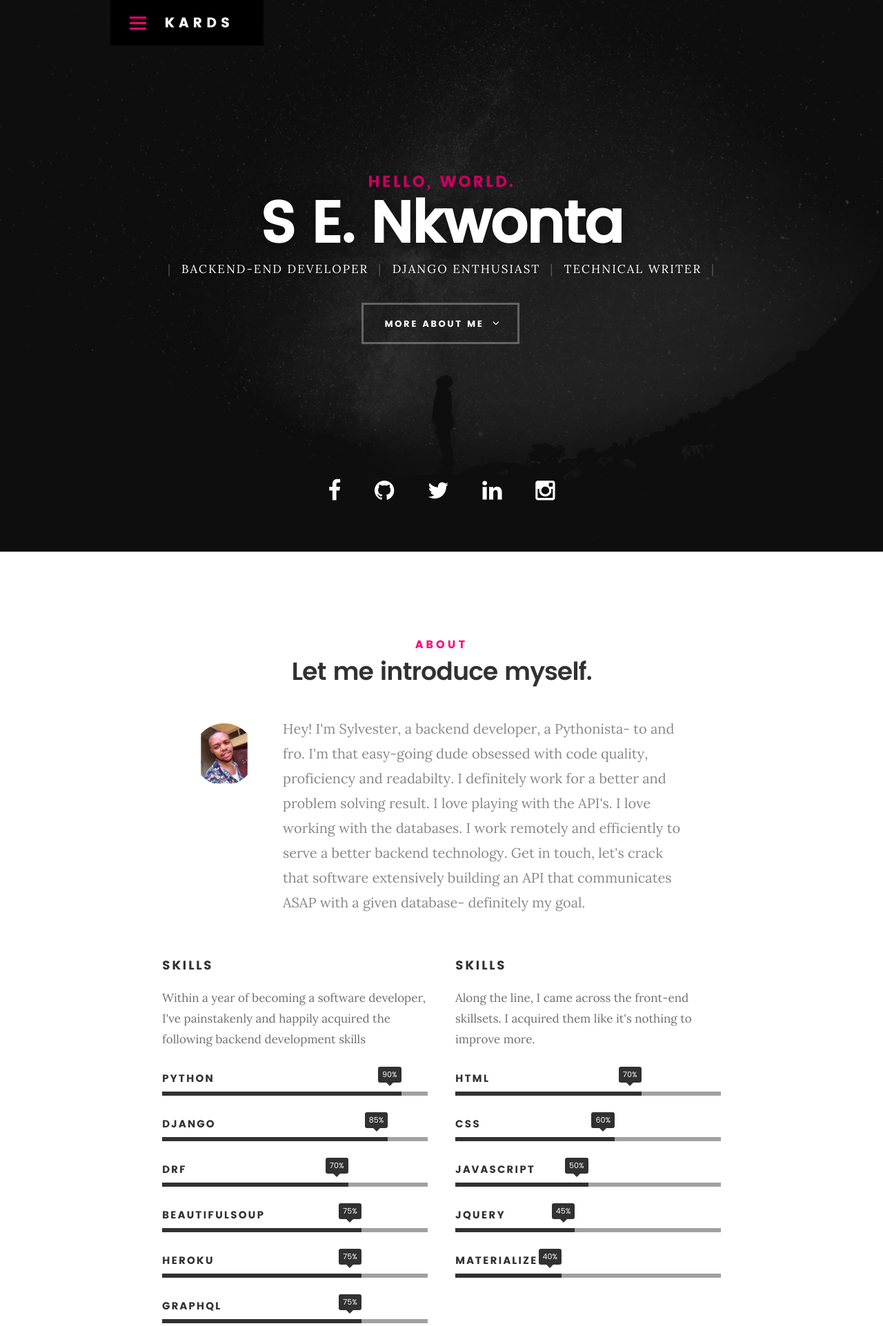
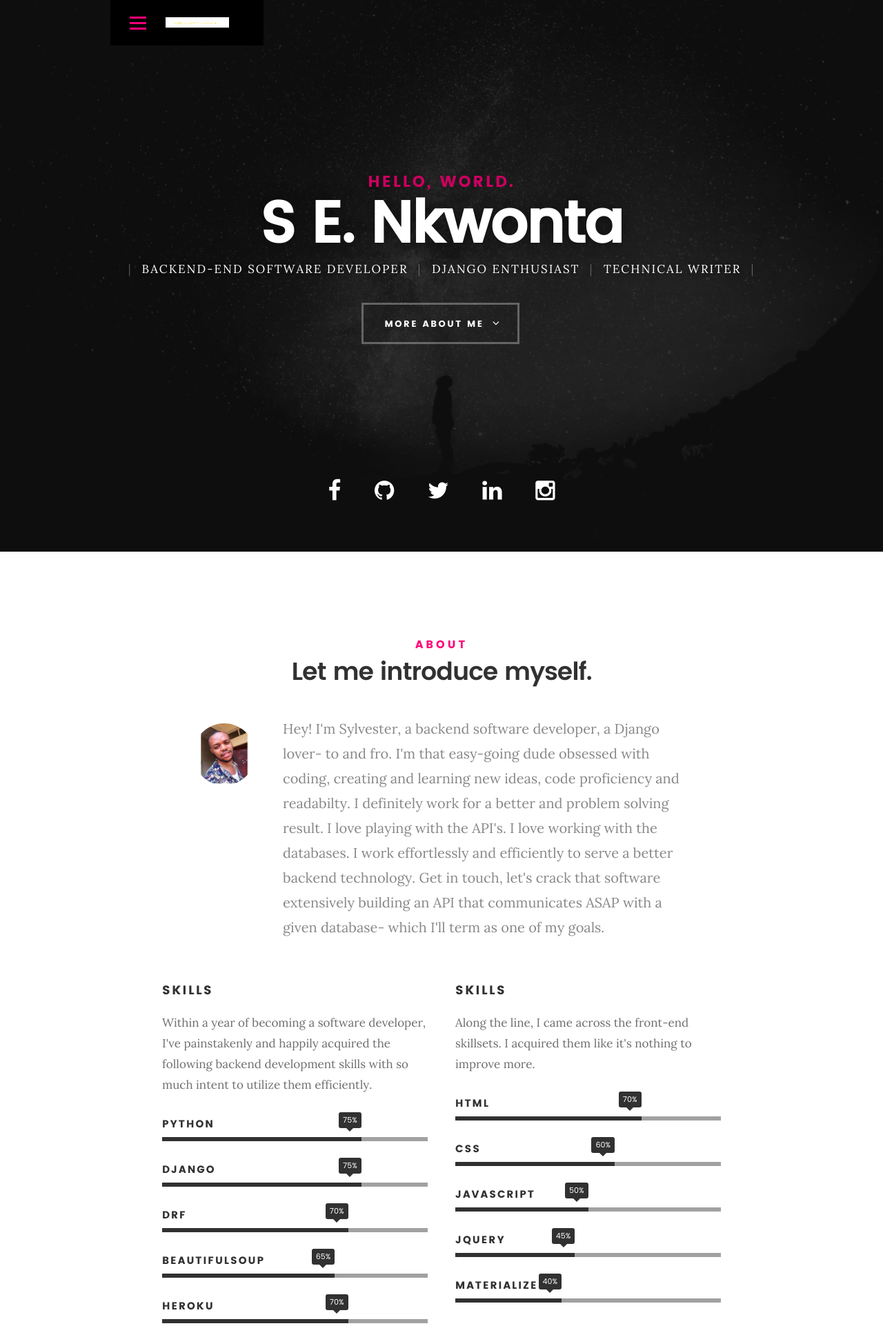
Before and after one commit to sylucck/resume, a Django app: page / in a window 1280 px wide. Shown: the top 1923 px of the page at 69% size. Run offline with Django 3.2, Linux system fonts and the light colour scheme; some web fonts are replaced.

Commit message:
more commit

```diff
--- a/resume_app/templates/index.html
+++ b/resume_app/templates/index.html
@@ -78,7 +78,7 @@
 	   			<h1>S E. Nkwonta</h1>
 
 	   			<p class="intro-position">
-	   				<span>Backend-end Developer</span>
+	   				<span>Backend-end Software Developer</span>
 	   				<span>Django Enthusiast</span>
 					<span>Technical Writer</span>
 	   			</p>
@@ -115,7 +115,7 @@
 
    				<img src="{% static 'images/sylucck.jpg' %}" alt="Profile Picture">
 
-   				<p class="lead">Hey! I'm Sylvester, a backend developer, a Pythonista- to and fro. I'm that easy-going dude obsessed with code quality, proficiency and readabilty. I definitely work for a better and problem solving result. I love playing with the API's. I love working with the databases. I work remotely and efficiently to serve a better backend technology. Get in touch, let's crack that software extensively building an API that communicates ASAP with a given database- definitely my goal.</p>
+   				<p class="lead">Hey! I'm Sylvester, a backend software developer, a Django lover- to and fro. I'm that easy-going dude obsessed with coding, creating and learning new ideas, code proficiency and readabilty. I definitely work for a better and problem solving result. I love playing with the API's. I love working with the databases. I work effortlessly and efficiently to serve a better backend technology. Get in touch, let's crack that software extensively building an API that communicates ASAP with a given database- which I'll term as one of my goals.</p>
    			</div>
 
    		</div>
@@ -127,15 +127,15 @@
 			<div class="col-six tab-full">
 
 				<h3>Skills</h3>
-				<p>Within a year of becoming a software developer, I've painstakenly and happily acquired the following backend development skills</p>
+				<p>Within a year of becoming a software developer, I've painstakenly and happily acquired the following backend development skills with so much intent to utilize them efficiently.</p>
 
 				 <ul class="skill-bars">
 					<li>
-						<div class="progress percent90"><span>90%</span></div>
+						<div class="progress percent75"><span>75%</span></div>
 						<strong>Python</strong>
 					</li>
 					<li>
-						<div class="progress percent85"><span>85%</span></div>
+						<div class="progress percent75"><span>75%</span></div>
 						<strong>Django</strong>
 					</li>
 					<li>
@@ -144,18 +144,23 @@
 					</li>
 					<li>
 
-						<div class="progress percent75"><span>75%</span></div>
+						<div class="progress percent65"><span>65%</span></div>
 						<strong>BeautifulSoup</strong>
 					</li>
 					<li>
 
-						<div class="progress percent75"><span>75%</span></div>
+						<div class="progress percent70"><span>70%</span></div>
 						<strong>Heroku</strong>
 					</li>
 					<li>
 
-						<div class="progress percent75"><span>75%</span></div>
+						<div class="progress percent70"><span>70%</span></div>
 						<strong>GraphQL</strong>
+					</li>
+					<li>
+
+						<div class="progress percent70"><span>70%</span></div>
+						<strong>Cloudinary</strong>
 					</li>
 
 				 </ul> <!-- /skill-bars -->
@@ -219,7 +224,7 @@
    			<h5>Resume</h5>
    			<h1>More of my credentials.</h1>
 
-   			<p class="lead">SQL is that skill I encountered and quite familiar with. I can access and manipulate through PostgreSQL database or any given database with django queryset. I would go on to create columns, delete or update them.</p>
+   			<p class="lead">Django queryset is that skill I encountered and quite familiar with. I can access and manipulate through PostgreSQL database or any given database with django.</p>
 
    		</div>
    	</div> <!-- /section-intro-->
@@ -275,7 +280,8 @@
 						<li><p>Integrating GraphQL to an already Django ORM thereby creating GraphQL API with a schema that describes how the client can access the endpoint.</p></li>
 						<li><p>Creating a full database with PostgreSQL</p></li>
 						<li><p>Using <code>requests</code> library to request for a random API endpoint to build another API endpoint</p></li>
-						<li><p>Using JavaScript to create <code>addeventhandlers</code> that masterminded the development of an e-commerce app</p></li>
+						<li><p>Using JavaScript to create <code>addeventhandlers, fetch calls</code> that masterminded the development of an e-commerce app</p></li>
+						<li><p>Using a third party service- Cloudinary, to override Heroku ephemeral file structure when serving media files</p></li>
 						</ul>
 	   				</div>
 
@@ -338,9 +344,9 @@
 	                  <a href="#modal-01" class="overlay">
 	                     <div class="folio-item-table">
 	                     	<div class="folio-item-cell">
-		     					       <h3 class="folio-title">Liberty</h3>
+		     					       <h3 class="folio-title">Blog Website</h3>
 		     					    	 <span class="folio-types">
-		     					       	  Graphic Design
+		     					       	  Web development
 		     					       </span>
 		     					   </div>
 	                     </div>
@@ -354,9 +360,9 @@
 	               	<a href="#modal-02" class="overlay">
 	                     <div class="folio-item-table">
 	                     	<div class="folio-item-cell">
-	                     		<h3 class="folio-title">Shutterbug</h3>
+	                     		<h3 class="folio-title">IMDB Movies</h3>
 		     					    	<span class="folio-types">
-		     					       	  Web Design
+		     					       	  Web Scrapping
 		     					      </span>
 
 								 </span>
@@ -372,9 +378,9 @@
 	                  <a href="#modal-03" class="overlay">
 	                     <div class="folio-item-table">
 	                     	<div class="folio-item-cell">
-	                     		<h3 class="folio-title">Clouds</h3>
+	                     		<h3 class="folio-title">E-commerce website</h3>
 		     					    	<span class="folio-types">
-		     					       	  Web Design
+		     					       	  Web Development
 		     					      </span>
 		     					   </div>
 	                     </div>
@@ -388,9 +394,9 @@
 	                  <a href="#modal-04" class="overlay">
 	                     <div class="folio-item-table">
 	                     	<div class="folio-item-cell">
-	                     		<h3 class="folio-title">Beetle</h3>
+	                     		<h3 class="folio-title">Url Shortner</h3>
 		     					    	<span class="folio-types">
-		     					       	  Branding
+		     					       	  Web Development
 		     					      </span>
 		     					   </div>
 	                     </div>
@@ -404,7 +410,7 @@
 	                  <a href="#modal-05" class="overlay">
 	                     <div class="folio-item-table">
 	                     	<div class="folio-item-cell">
-	                     		<h3 class="folio-title">Lighthouse</h3>
+	                     		<h3 class="folio-title">Online Barbers</h3>
 		     					    	<span class="folio-types">
 		     					       	  Web Development
 		     					      </span>
@@ -420,9 +426,9 @@
 	                  <a href="#modal-06" class="overlay">
 	                     <div class="folio-item-table">
 	                     	<div class="folio-item-cell">
-	                     		<h3 class="folio-title">Salad</h3>
+	                     		<h3 class="folio-title">Cookies</h3>
 		     					    	<span class="folio-types">
-		     					       	  Branding
+		     					       	  API building
 		     					      </span>
 		     					   </div>
 	                     </div>
@@ -440,7 +446,7 @@
 				     	</div>
 
 					   <div class="description-box">
-					      <h4>Liberty</h4>
+					      <h4>Blog Website</h4>
 					      <p>Proin gravida nibh vel velit auctor aliquet. Aenean sollicitudin, lorem quis bibendum auctor, nisi elit consequat ipsum, nec sagittis sem nibh id elit.</p>
 
 					      <div class="categories">Web Development</div>
@@ -460,10 +466,10 @@
 				     	</div>
 
 					   <div class="description-box">
-					      <h2>Shutterbug</h2>
+					      <h2>IMDB Movies</h2>
 					      <strong>Proin gravida nibh vel velit auctor aliquet. Aenean sollicitudin, lorem quis bibendum auctor, nisi elit consequat ipsum, nec sagittis sem nibh id elit.</strong>
 
-					      <div class="categories">Web Design</div>
+					      <div class="categories">Web Scrapping</div>
 					   </div>
 
 			         <div class="link-box">
@@ -481,10 +487,10 @@
 				     	</div>
 
 					   <div class="description-box">
-					      <h4>Clouds</h4>
+					      <h4>Ecommerce website</h4>
 					      <p>Proin gravida nibh vel velit auctor aliquet. Aenean sollicitudin, lorem quis bibendum auctor, nisi elit consequat ipsum, nec sagittis sem nibh id elit.</p>
 
-					      <div class="categories">Web Design</div>
+					      <div class="categories">Web Development</div>
 					   </div>
 
 			         <div class="link-box">
@@ -501,7 +507,7 @@
 				     	</div>
 
 					   <div class="description-box">
-					      <h4>Beetle</h4>
+					      <h4>Url Shortner</h4>
 					      <p>Proin gravida nibh vel velit auctor aliquet. Aenean sollicitudin, lorem quis bibendum auctor, nisi elit consequat ipsum, nec sagittis sem nibh id elit.</p>
 
 					      <div class="categories">Branding</div>
@@ -521,7 +527,7 @@
 				     	</div>
 
 					   <div class="description-box">
-					      <h4>Lighthouse</h4>
+					      <h4>Online Barbers</h4>
 					      <p>Proin gravida nibh vel velit auctor aliquet. Aenean sollicitudin, lorem quis bibendum auctor, nisi elit consequat ipsum, nec sagittis sem nibh id elit.</p>
 
 					      <div class="categories">Web Development</div>
@@ -541,7 +547,7 @@
 				     	</div>
 
 					   <div class="description-box">
-					      <h4>Salad</h4>
+					      <h4>Cookies</h4>
 					      <p>Proin gravida nibh vel velit auctor aliquet. Aenean sollicitudin, lorem quis bibendum auctor, nisi elit consequat ipsum, nec sagittis sem nibh id elit.</p>
 
 					      <div class="categories">Branding</div>
@@ -575,16 +581,14 @@
 
    		<div class="col-twelve section-ads">
 
-	     		<h2 class="h01"><a href="http://www.dreamhost.com/r.cgi?287326|STYLESHOUT">Styleshout Recommends Dreamhost.</a></h2>
+	     		<h2>Hello, take a break and read this!</h2>
 
 		      <p class="lead">
-		      Looking for an awesome and reliable webhosting? Try <a href="http://www.dreamhost.com/r.cgi?287326|STYLESHOUT"><span>DreamHost</span></a>.
-				Get <span>$50 off</span> when you sign up with the promocode <span>styleshout</span>.
-				<!-- Simply type	the promocode in the box labeled “Promo Code” when placing your order. -->
+		      In my first stage on this journey, there were situations that got my github repositories bit messy, I learnt from it and did better. You should read it....
 				</p>
 
 				<div class="action">
-			      <a class="button button-primary large" href="http://www.dreamhost.com/r.cgi?287326|STYLESHOUT">Sign Up Now</a>
+			      <a class="button button-primary large" href="http://myb1og.herokuapp.com/ignoring-project-tutorials">Read Up</a>
 		      </div>
 
    		</div>
@@ -653,57 +657,14 @@
 
 	            	<h3>Technical Writer</h3>
 
-		            <p class="desc">I know my capability. I know I can deliver top notch content based on a given area- Technology and otherwise.
+		            <p class="desc">I know my onions. I know I can deliver top notch content based on a given area- Technology and otherwise.
 	        			</p>
 
 	            </div>
 
 			   </div> <!-- /service -->
 
-				<div class="service">
 
-					<span class="icon"><i class="icon-toggles"></i></span>
-
-	            <div class="service-content">
-
-	            	<h3>UI/UX Design</h3>
-
-		            <p class="desc">Sed ut perspiciatis unde omnis iste natus error sit voluptatem accusantium doloremque laudantium, totam rem aperiam, eaque ipsa quae ab illo inventore veritatis et quasi architecto beatae vitae dicta sunt explicabo. Nemo enim ipsam voluptatem quia voluptas sit aspernatur aut odit aut fugit.
-	         		</p>
-
-	            </div>
-
-				</div> <!-- /service -->
-
-			   <div class="service">
-
-			   	<span class="icon"><i class="icon-image"></i></span>
-
-	            <div class="service-content">
-
-	            	<h3>Graphics Design</h3>
-
-		            <p class="desc">Sed ut perspiciatis unde omnis iste natus error sit voluptatem accusantium doloremque laudantium, totam rem aperiam, eaque ipsa quae ab illo inventore veritatis et quasi architecto beatae vitae dicta sunt explicabo. Nemo enim ipsam voluptatem quia voluptas sit aspernatur aut odit aut fugit.
-	        			</p>
-
-	            </div>
-
-			   </div> <!-- /service -->
-
-			   <div class="service">
-
-			   	<span class="icon"><i class="icon-chat"></i></span>
-
-	            <div class="service-content">
-
-	            	 <h3>Consultancy</h3>
-
-		            <p class="desc">Sed ut perspiciatis unde omnis iste natus error sit voluptatem accusantium doloremque laudantium, totam rem aperiam, eaque ipsa quae ab illo inventore veritatis et quasi architecto beatae vitae dicta sunt explicabo. Nemo enim ipsam voluptatem quia voluptas sit aspernatur aut odit aut fugit.
-	        			</p>
-
-	            </div>
-
-			   </div> <!-- /service -->
 
 	      </div> <!-- /services-list -->
 
@@ -714,117 +675,6 @@
 
 	<!-- stats Section
    ================================================== -->
-	<section id="stats" class="count-up">
-		<h1 class="">Hobbies</h1>
-		<br>
-
-		<div class="row">
-			<div class="col-twelve">
-
-				<div class="block-1-6 block-s-1-3 block-tab-1-2 block-mob-full stats-list">
-
-					<div class="bgrid stat">
-
-						<div class="icon-part">
-							<i class="icon-window"></i>
-						</div>
-
-						<h3 class="stat-count">
-							1600
-						</h3>
-
-						<h5 class="stat-title">
-							Coding
-						</h5>
-
-					</div> <!-- /stat -->
-
-					<div class="bgrid stat">
-
-						<div class="icon-part">
-							<i class="icon-chat"></i>
-						</div>
-
-						<h3 class="stat-count">
-							1000
-						</h3>
-
-						<h5 class="stat-title">
-							Social Interaction
-						</h5>
-
-					</div> <!-- /stat -->
-
-					<div class="bgrid stat">
-
-						<div class="icon-part">
-							<i class="icon-badge"></i>
-						</div>
-
-						<h3 class="stat-count">
-							1000
-						</h3>
-
-						<h5 class="stat-title">
-							Gaming
-						</h5>
-
-					</div> <!-- /stat -->
-
-					<div class="bgrid stat">
-
-						<div class="icon-part">
-							<i class="icon-light-bulb"></i>
-						</div>
-
-						<h3 class="stat-count">
-							1500
-						</h3>
-
-						<h5 class="stat-title">
-							Crazy Ideas
-						</h5>
-
-					</div> <!-- /stat -->
-
-					<div class="bgrid stat">
-
-						<div class="icon-part">
-							<i class="icon-book"></i>
-						</div>
-
-						<h3 class="stat-count">
-							1500
-						</h3>
-
-						<h5 class="stat-title">
-							Reading
-						</h5>
-
-					</div> <!-- /stat -->
-
-					<div class="bgrid stat">
-
-						<div class="icon-part">
-							<i class="icon-mail"></i>
-						</div>
-
-						<h3 class="stat-count">
-							7200
-						</h3>
-
-						<h5 class="stat-title">
-							Hours
-						</h5>
-
-					</div> <!-- /stat -->
-
-				</div> <!-- /stats-list -->
-
-			</div> <!-- /twelve -->
-		</div> <!-- /row -->
-
-	</section> <!-- /stats -->
 
 
    <!-- contact
```
Also changed, not shown: resume/settings.py (+8 -2 lines), static/images/7.png (added), static/images/S.E.N.png (added), static/images/logo.png, static/images/logo111.png (added).
